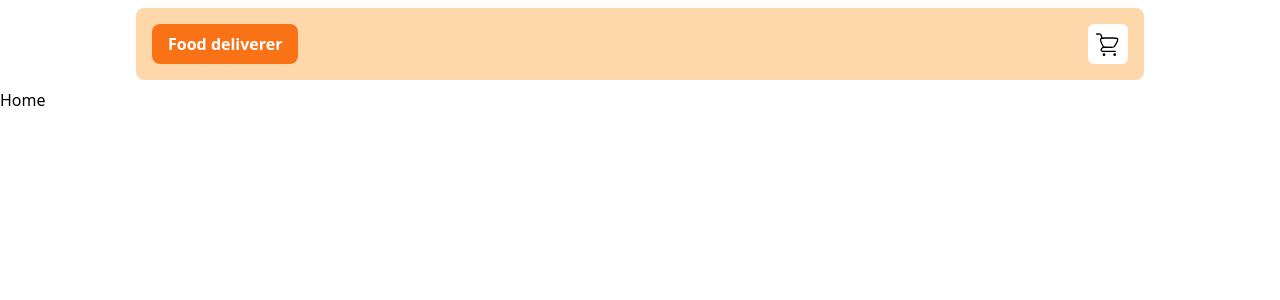
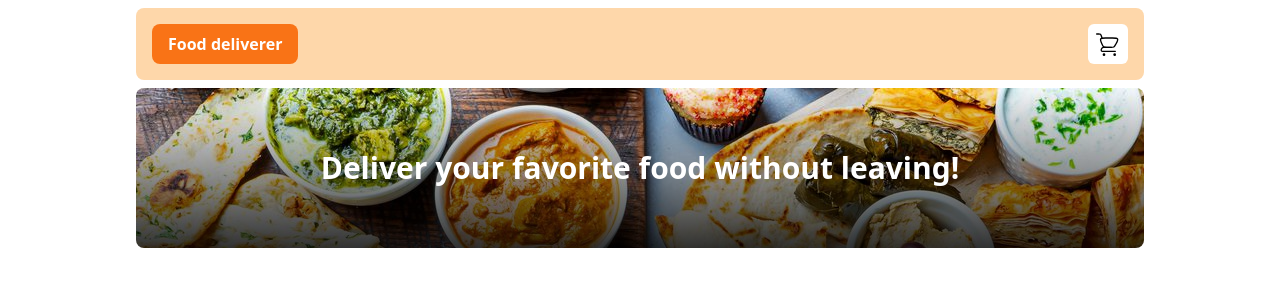
Before and after one commit to ArtemDanilov/food-delivery-app, a React (Vite) app: page / in a window 1280 px wide. Shown: the top 300 px of the page. Built offline with nearby package versions, Linux system fonts and the light colour scheme.

Commit message:
Create Hero component

```diff
--- /dev/null
+++ b/src/components/Hero.jsx
@@ -0,0 +1,20 @@
+import React from "react";
+
+import FoodPhoto from "../assets/food.jpg";
+
+const Hero = () => {
+  return (
+    <div
+      className="flex justify-center items-center w-full h-full min-h-[10rem] rounded-lg"
+      style={{
+        background: `linear-gradient(0deg, rgba(0,0,0,0.8), transparent), url(${FoodPhoto})`,
+      }}
+    >
+      <h2 className="text-center font-sans font-bold text-2xl text-white sm:text-3xl">
+        Deliver your favorite food without leaving!
+      </h2>
+    </div>
+  );
+};
+
+export default Hero;
--- a/src/layout/Header/index.jsx
+++ b/src/layout/Header/index.jsx
@@ -6,7 +6,7 @@ const Header = () => {
   const counter = 0;
 
   return (
-    <header className="p-2 max-w-5xl mx-auto">
+    <header className="px-2 mt-2 max-w-5xl mx-auto">
       <div className="bg-orange-200 p-4 rounded-lg flex justify-between">
         <div className="">
           <h1 className="inline-block font-bold text-white text-center py-2 px-4 bg-orange-500 rounded-lg">
--- a/src/templates/Home.jsx
+++ b/src/templates/Home.jsx
@@ -1,7 +1,13 @@
 import React from "react";
 
+import Hero from "../components/Hero";
+
 const Home = () => {
-  return <h1>Home</h1>;
+  return (
+    <main className="w-full max-w-5xl mx-auto px-2 mt-2">
+      <Hero />
+    </main>
+  );
 };
 
 export default Home;
```
Also changed, not shown: src/assets/food.jpg (added).
